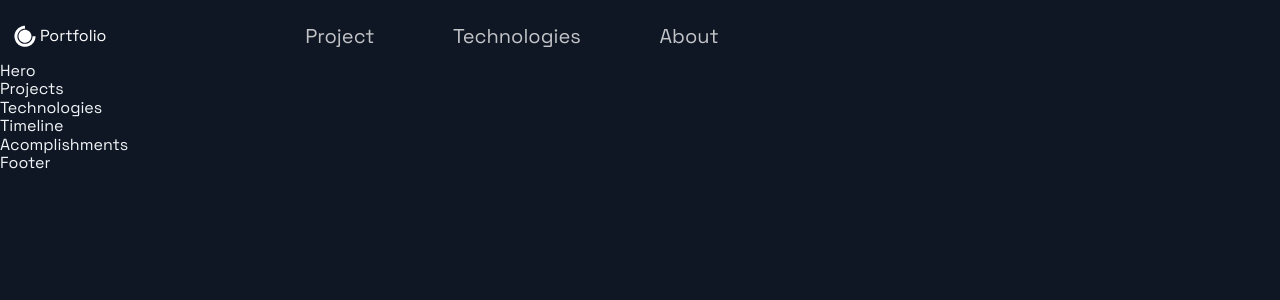
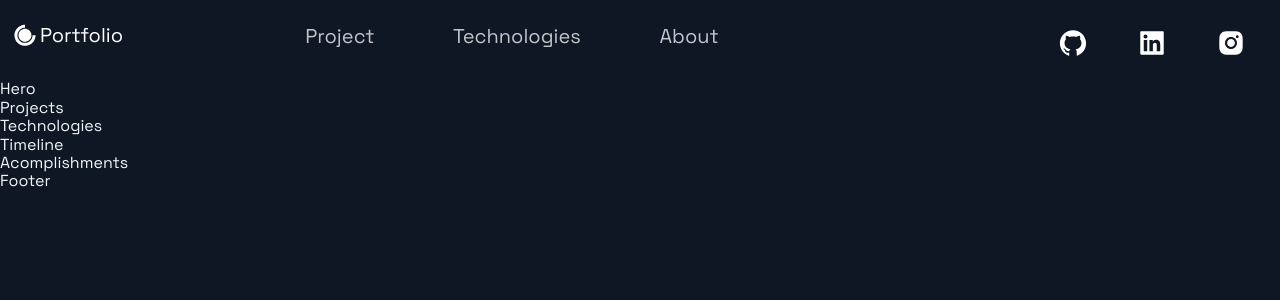
Before and after one commit to pagas/portfolio_website_pg, a Next.js app: page / in a window 1280 px wide. Shown: the top 300 px of the page. Built offline with nearby package versions, Linux system fonts and the light colour scheme.

Commit message:
implement header component

```diff
--- a/src/components/Header/Header.js
+++ b/src/components/Header/Header.js
@@ -3,15 +3,15 @@
 import {AiFillGithub, AiFillInstagram, AiFillLinkedin} from 'react-icons/ai';
 import {DiCssdeck} from 'react-icons/di';
 
-import {Container, Div1, Div2, Div3, NavLink, SocialIcons} from './HeaderStyles';
+import {Container, Div1, Div2, Div3, NavLink, SocialIcons, Span} from './HeaderStyles';
 
 const Header = () => (
     <Container>
         <Div1>
             <Link href="/">
-                <a style={{display: 'flex', alignItems: 'center', color: 'white'}}>
+                <a style={{display: 'flex', alignItems: 'center', color: 'white', marginBottom: '20px'}}>
                     <DiCssdeck size="3rem"/>
-                    <span>Portfolio</span>
+                    <Span>Portfolio</Span>
                 </a>
             </Link>
         </Div1>
@@ -33,7 +33,15 @@
             </li>
         </Div2>
         <Div3>
-
+            <SocialIcons href="https://github.com">
+                <AiFillGithub size="3rem"/>
+            </SocialIcons>
+            <SocialIcons href="https://linkedin.com">
+                <AiFillLinkedin size="3rem"/>
+            </SocialIcons>
+            <SocialIcons href="https://instagram.com">
+                <AiFillInstagram size="3rem"/>
+            </SocialIcons>
         </Div3>
     </Container>
 );
--- a/src/components/Header/HeaderStyles.js
+++ b/src/components/Header/HeaderStyles.js
@@ -17,6 +17,11 @@
     grid-row-gap: 0.5rem;
   }
 `;
+
+export const Span = styled.span`
+  font-size: 2rem;
+`;
+
 export const Div1 = styled.div`
   grid-area: 1 / 1 / 2 / 2;
   display: flex;
```
